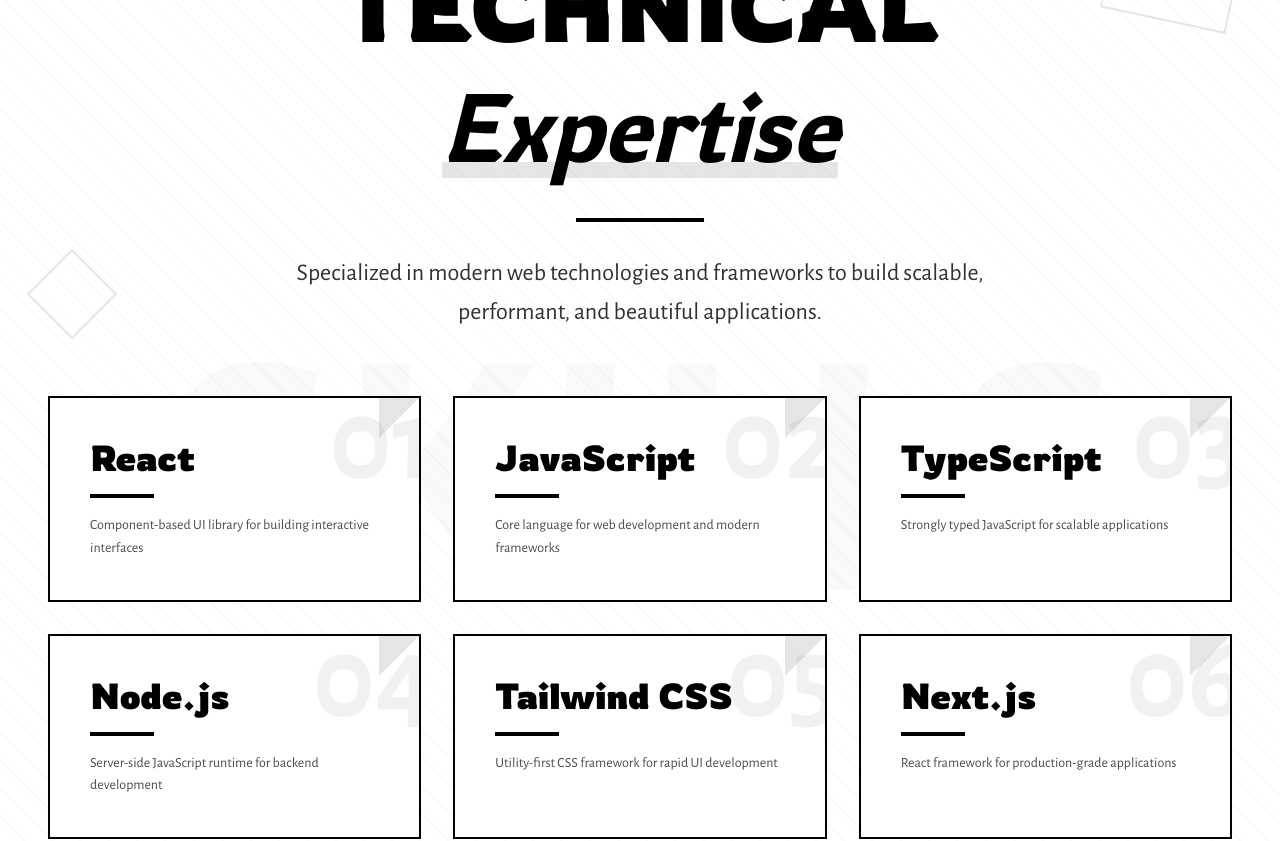
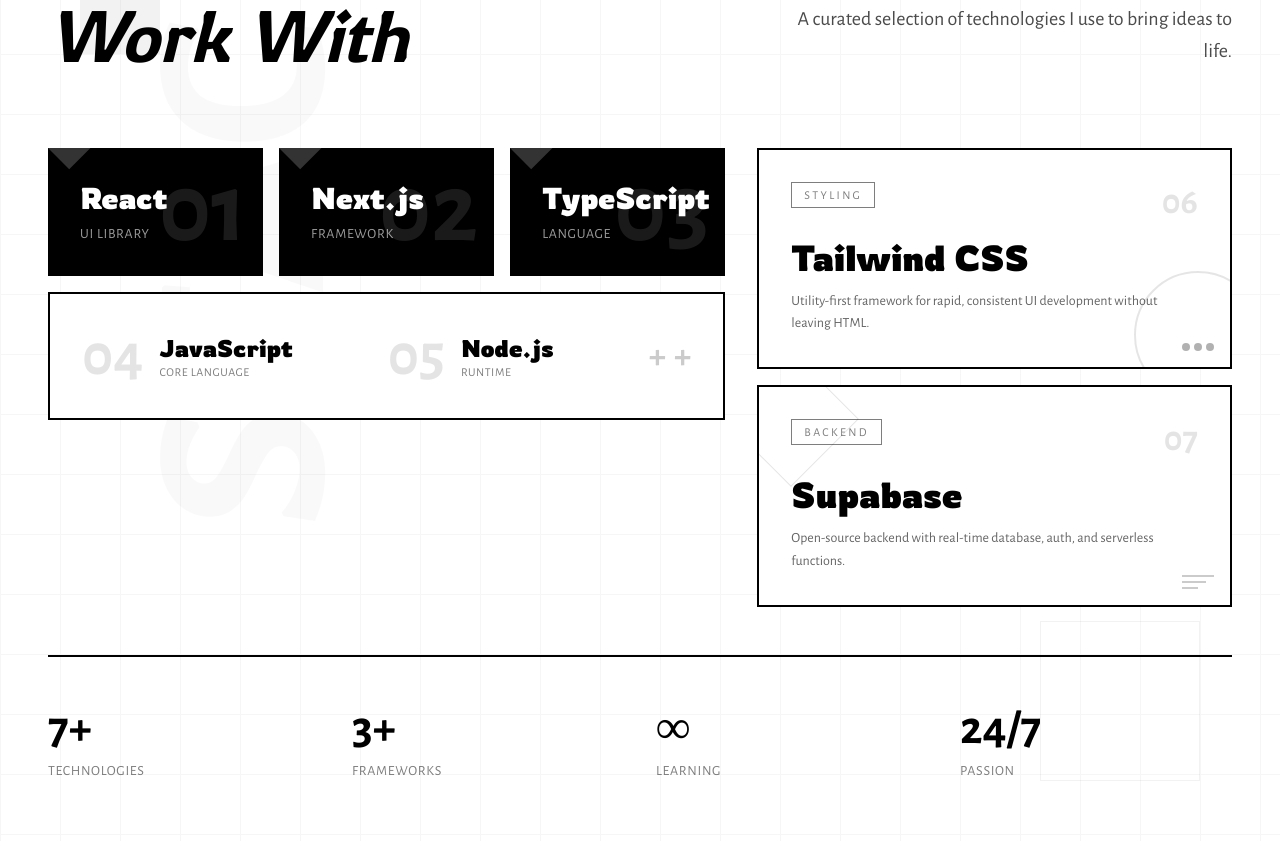
Before and after one commit to Dev-5804/devendra-mali, a React (Vite) app: page / in a window 1280 px wide. Shown: the part 1820-2661 px from the top of the page. Built offline with nearby package versions, Linux system fonts and the light colour scheme; no server answers.

Commit message:
Updated the Tech Stack Section

```diff
--- a/src/components/About.jsx
+++ b/src/components/About.jsx
@@ -25,16 +25,6 @@
       }
     }
   }, [])
-
-  const skills = [
-    'React',
-    'JavaScript',
-    'TypeScript',
-    'Node.js',
-    'Tailwind CSS',
-    'Next.js',
-    'Supabase'
-  ]
 
   const stats = [
     {
@@ -138,89 +128,202 @@
         <div className="absolute top-40 right-1/4 w-20 h-20 bg-black opacity-5 rounded-full hidden lg:block"></div>
       </section>
 
-      {/* Skills Section - Dedicated */}
-      <section className="min-h-screen flex items-center px-6 md:px-12 py-20 relative bg-white border-t-2 border-black overflow-hidden">
-        {/* Diagonal Stripe Background Pattern */}
-        <div className="absolute inset-0 opacity-[0.02]" aria-hidden="true">
-          <div className="absolute top-0 left-0 w-full h-full" style={{
-            backgroundImage: 'repeating-linear-gradient(45deg, black 0, black 2px, transparent 2px, transparent 20px)'
+      {/* Skills Section - Redesigned */}
+      <section className="min-h-screen px-6 md:px-12 py-20 relative bg-white border-t-2 border-black overflow-hidden">
+        {/* Animated Grid Background */}
+        <div className="absolute inset-0 opacity-[0.03]" aria-hidden="true">
+          <div className="absolute inset-0" style={{
+            backgroundImage: `
+              linear-gradient(to right, black 1px, transparent 1px),
+              linear-gradient(to bottom, black 1px, transparent 1px)
+            `,
+            backgroundSize: '60px 60px'
           }}></div>
         </div>
 
-        {/* Large Background Text */}
-        <div className="absolute top-1/2 left-1/2 transform -translate-x-1/2 -translate-y-1/2 text-[150px] md:text-[250px] lg:text-[350px] font-black opacity-[0.02] leading-none pointer-events-none whitespace-nowrap" aria-hidden="true">
-          SKILLS
+        {/* Large Background Text - Stacked */}
+        <div className="absolute top-1/4 -left-20 transform -rotate-90 origin-center" aria-hidden="true">
+          <span className="text-[180px] md:text-[250px] font-black opacity-[0.02] leading-none whitespace-nowrap">STACK</span>
         </div>
 
-        {/* Floating Geometric Shapes */}
-        <div className="absolute top-20 right-10 w-32 h-32 border-2 border-black opacity-10 rotate-12 hidden lg:block" aria-hidden="true"></div>
-        <div className="absolute bottom-40 left-20 w-24 h-24 bg-black opacity-5 rounded-full hidden lg:block" aria-hidden="true"></div>
-        <div className="absolute top-1/3 left-10 w-16 h-16 border-2 border-black opacity-10 -rotate-45 hidden lg:block" aria-hidden="true"></div>
-
         <div className="max-w-7xl mx-auto w-full relative z-10">
-          <div className="text-center mb-16">
-            <p className="text-xs md:text-sm tracking-[0.3em] uppercase opacity-60 mb-8">
-              02 / What I Do
-            </p>
-
-            <h2 className="text-5xl md:text-6xl lg:text-8xl font-black mb-8 leading-tight">
-              TECHNICAL
-              <br />
-              <span className="relative inline-block">
-                <span className="italic font-light">Expertise</span>
-                <div className="absolute bottom-2 left-0 w-full h-4 bg-black opacity-10 -z-10"></div>
-              </span>
-            </h2>
-
-            <div className="w-32 h-1 bg-black mx-auto mb-8"></div>
-
-            <p className="text-xl md:text-2xl leading-relaxed opacity-80 max-w-3xl mx-auto">
-              Specialized in modern web technologies and frameworks to build
-              scalable, performant, and beautiful applications.
-            </p>
+          {/* Section Header - Asymmetric */}
+          <div className="flex flex-col lg:flex-row lg:items-end lg:justify-between gap-8 mb-20">
+            <div className="lg:max-w-xl">
+              <p className="text-xs md:text-sm tracking-[0.3em] uppercase opacity-60 mb-6">
+                02 / Tech Stack
+              </p>
+              <h2 className="text-5xl md:text-6xl lg:text-7xl font-black leading-[0.9]">
+                TOOLS I
+                <br />
+                <span className="italic font-light">Work With</span>
+              </h2>
+            </div>
+            <div className="lg:max-w-md lg:text-right">
+              <div className="w-24 h-1 bg-black mb-6 lg:ml-auto"></div>
+              <p className="text-lg md:text-xl leading-relaxed opacity-70">
+                A curated selection of technologies I use to bring ideas to life.
+              </p>
+            </div>
           </div>
 
-          {/* Skills Grid */}
-          <div className="grid md:grid-cols-2 lg:grid-cols-3 gap-6 lg:gap-8">
-            {skills.map((skill, index) => (
-              <div
-                key={skill}
-                className="group relative border-2 border-black bg-white hover:bg-black hover:text-white transition-all duration-500 overflow-hidden"
-                style={{ transitionDelay: `${index * 50}ms` }}
-              >
-                {/* Giant Number Background */}
-                <div className="absolute -top-4 -right-4 text-[120px] font-black opacity-5 group-hover:opacity-10 leading-none pointer-events-none transition-opacity duration-500">
-                  {String(index + 1).padStart(2, '0')}
+          {/* Interactive Tech Showcase */}
+          <div className="relative">
+            {/* Main Display Area */}
+            <div className="grid lg:grid-cols-12 gap-8 items-start">
+              {/* Left - Large Featured Stack */}
+              <div className="lg:col-span-7 space-y-4">
+                {/* Primary Tech Row */}
+                <div className="flex flex-wrap gap-4">
+                  {['React', 'Next.js', 'TypeScript'].map((tech, index) => (
+                    <div
+                      key={tech}
+                      className="group relative flex-1 min-w-[140px] bg-black text-white p-6 md:p-8 cursor-default overflow-hidden"
+                    >
+                      {/* Animated Corner */}
+                      <div className="absolute top-0 left-0 w-0 h-0 border-l-[30px] border-t-[30px] border-l-white/20 border-t-transparent transform -rotate-45 origin-top-left"></div>
+
+                      {/* Number */}
+                      <span className="absolute top-3 right-4 text-[80px] md:text-[100px] font-black opacity-10 leading-none">
+                        {String(index + 1).padStart(2, '0')}
+                      </span>
+
+                      <div className="relative z-10">
+                        <h3 className="text-2xl md:text-3xl font-black mb-2 group-hover:translate-x-1 transition-transform duration-300">
+                          {tech}
+                        </h3>
+                        <p className="text-xs md:text-sm opacity-60 uppercase tracking-wider">
+                          {tech === 'React' && 'UI Library'}
+                          {tech === 'Next.js' && 'Framework'}
+                          {tech === 'TypeScript' && 'Language'}
+                        </p>
+                      </div>
+
+                      {/* Bottom accent line */}
+                      <div className="absolute bottom-0 left-0 w-full h-1 bg-white/30 scale-x-0 group-hover:scale-x-100 transition-transform duration-500 origin-left"></div>
+                    </div>
+                  ))}
                 </div>
 
-                {/* Diagonal Corner Accent */}
-                <div className="absolute top-0 right-0 w-0 h-0 border-t-[40px] border-r-[40px] border-t-black border-r-transparent opacity-10 group-hover:opacity-0 transition-opacity duration-500"></div>
+                {/* Secondary Tech - Horizontal Marquee Style */}
+                <div className="border-2 border-black bg-white p-6 md:p-8">
+                  <div className="flex items-center justify-between flex-wrap gap-6">
+                    {['JavaScript', 'Node.js'].map((tech, index) => (
+                      <div key={tech} className="group flex items-center gap-4">
+                        <span className="text-5xl md:text-6xl font-black opacity-10">
+                          {String(index + 4).padStart(2, '0')}
+                        </span>
+                        <div>
+                          <h3 className="text-xl md:text-2xl font-black group-hover:translate-x-1 transition-transform duration-300">
+                            {tech}
+                          </h3>
+                          <p className="text-xs opacity-50 uppercase tracking-wider">
+                            {tech === 'JavaScript' && 'Core Language'}
+                            {tech === 'Node.js' && 'Runtime'}
+                          </p>
+                        </div>
+                      </div>
+                    ))}
+                    {/* Decorative Plus Signs */}
+                    <div className="hidden md:flex items-center gap-2 opacity-20">
+                      <span className="text-4xl font-black">+</span>
+                      <span className="text-4xl font-black">+</span>
+                    </div>
+                  </div>
+                </div>
+              </div>
 
-                {/* Content */}
-                <div className="relative z-10 p-8 md:p-10">
-                  <h3 className="text-3xl md:text-4xl font-black mb-4 group-hover:scale-105 transition-transform duration-500">{skill}</h3>
+              {/* Right - Stacked Cards */}
+              <div className="lg:col-span-5 space-y-4">
+                {/* Styling Card */}
+                <div className="group relative border-2 border-black p-6 md:p-8 bg-white hover:bg-black hover:text-white transition-all duration-500 cursor-default overflow-hidden">
+                  <div className="absolute -right-8 -bottom-8 w-32 h-32 border-2 border-current opacity-10 rounded-full group-hover:scale-150 transition-transform duration-700"></div>
 
-                  {/* Decorative Line */}
-                  <div className="w-16 h-1 bg-black group-hover:bg-white group-hover:w-24 transition-all duration-500 mb-4"></div>
+                  <div className="flex items-start justify-between mb-4">
+                    <span className="text-xs uppercase tracking-[0.2em] opacity-50 border border-current px-3 py-1">
+                      Styling
+                    </span>
+                    <span className="text-4xl font-black opacity-10">06</span>
+                  </div>
 
-                  {/* Skill Description */}
-                  <p className="text-sm opacity-70 group-hover:opacity-90 transition-opacity leading-relaxed">
-                    {skill === 'React' && 'Component-based UI library for building interactive interfaces'}
-                    {skill === 'JavaScript' && 'Core language for web development and modern frameworks'}
-                    {skill === 'TypeScript' && 'Strongly typed JavaScript for scalable applications'}
-                    {skill === 'Node.js' && 'Server-side JavaScript runtime for backend development'}
-                    {skill === 'Tailwind CSS' && 'Utility-first CSS framework for rapid UI development'}
-                    {skill === 'Next.js' && 'React framework for production-grade applications'}
-                    {skill === 'Supabase' && 'Open-source Firebase alternative for backend services'}
+                  <h3 className="text-3xl md:text-4xl font-black mb-3 relative z-10">
+                    Tailwind CSS
+                  </h3>
+                  <p className="text-sm opacity-60 leading-relaxed relative z-10">
+                    Utility-first framework for rapid, consistent UI development without leaving HTML.
                   </p>
+
+                  {/* Decorative dots */}
+                  <div className="absolute bottom-4 right-4 flex gap-1 opacity-30">
+                    <div className="w-2 h-2 bg-current rounded-full"></div>
+                    <div className="w-2 h-2 bg-current rounded-full"></div>
+                    <div className="w-2 h-2 bg-current rounded-full"></div>
+                  </div>
                 </div>
 
-                {/* Hover Effect - Animated Border */}
-                <div className="absolute bottom-0 left-0 w-full h-1 bg-white scale-x-0 group-hover:scale-x-100 transition-transform duration-500 origin-left"></div>
+                {/* Backend Card */}
+                <div className="group relative border-2 border-black p-6 md:p-8 bg-white hover:bg-black hover:text-white transition-all duration-500 cursor-default overflow-hidden">
+                  <div className="absolute -left-4 -top-4 w-24 h-24 border border-current opacity-10 transform rotate-45 group-hover:rotate-90 transition-transform duration-700"></div>
+
+                  <div className="flex items-start justify-between mb-4">
+                    <span className="text-xs uppercase tracking-[0.2em] opacity-50 border border-current px-3 py-1">
+                      Backend
+                    </span>
+                    <span className="text-4xl font-black opacity-10">07</span>
+                  </div>
+
+                  <h3 className="text-3xl md:text-4xl font-black mb-3 relative z-10">
+                    Supabase
+                  </h3>
+                  <p className="text-sm opacity-60 leading-relaxed relative z-10">
+                    Open-source backend with real-time database, auth, and serverless functions.
+                  </p>
+
+                  {/* Decorative lines */}
+                  <div className="absolute bottom-4 right-4 flex flex-col gap-1 opacity-20">
+                    <div className="w-8 h-[2px] bg-current"></div>
+                    <div className="w-6 h-[2px] bg-current"></div>
+                    <div className="w-4 h-[2px] bg-current"></div>
+                  </div>
+                </div>
               </div>
-            ))}
+            </div>
+
+            {/* Bottom Stats Bar */}
+            <div className="mt-12 pt-12 border-t-2 border-black">
+              <div className="grid grid-cols-2 md:grid-cols-4 gap-8">
+                <div className="group text-center md:text-left">
+                  <div className="text-4xl md:text-5xl font-black mb-2 group-hover:scale-110 transition-transform duration-300 inline-block">
+                    7+
+                  </div>
+                  <p className="text-sm uppercase tracking-wider opacity-50">Technologies</p>
+                </div>
+                <div className="group text-center md:text-left">
+                  <div className="text-4xl md:text-5xl font-black mb-2 group-hover:scale-110 transition-transform duration-300 inline-block">
+                    3+
+                  </div>
+                  <p className="text-sm uppercase tracking-wider opacity-50">Frameworks</p>
+                </div>
+                <div className="group text-center md:text-left">
+                  <div className="text-4xl md:text-5xl font-black mb-2 group-hover:scale-110 transition-transform duration-300 inline-block">
+                    ∞
+                  </div>
+                  <p className="text-sm uppercase tracking-wider opacity-50">Learning</p>
+                </div>
+                <div className="group text-center md:text-left">
+                  <div className="text-4xl md:text-5xl font-black mb-2 group-hover:scale-110 transition-transform duration-300 inline-block">
+                    24/7
+                  </div>
+                  <p className="text-sm uppercase tracking-wider opacity-50">Passion</p>
+                </div>
+              </div>
+            </div>
           </div>
         </div>
+
+        {/* Decorative Elements */}
+        <div className="absolute bottom-20 right-20 w-40 h-40 border border-black opacity-5 hidden lg:block" aria-hidden="true"></div>
+        <div className="absolute top-40 left-20 w-20 h-20 bg-black opacity-5 hidden lg:block" aria-hidden="true"></div>
       </section>
     </>
   )
```
